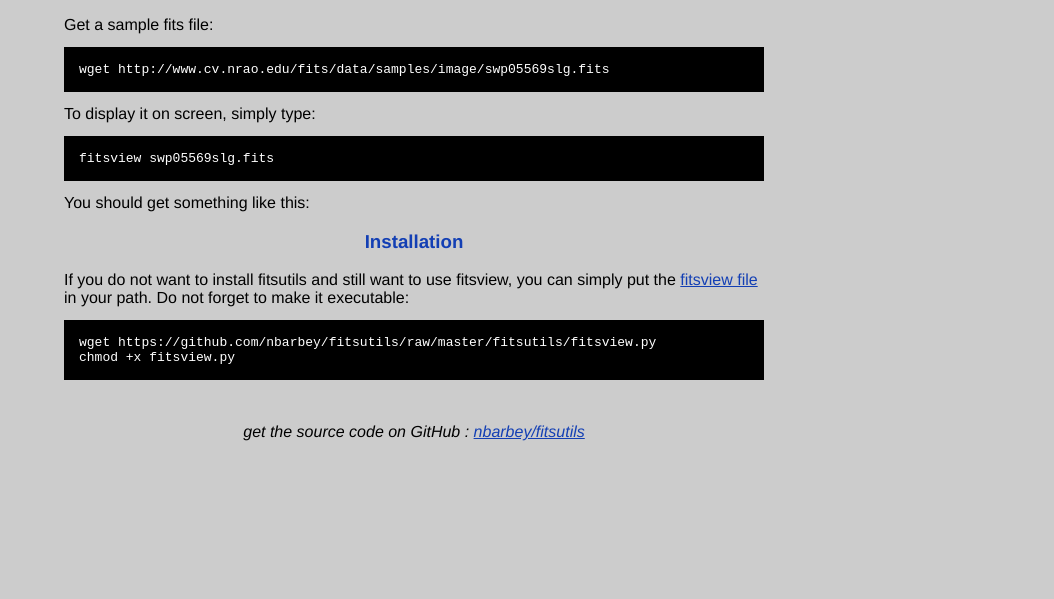
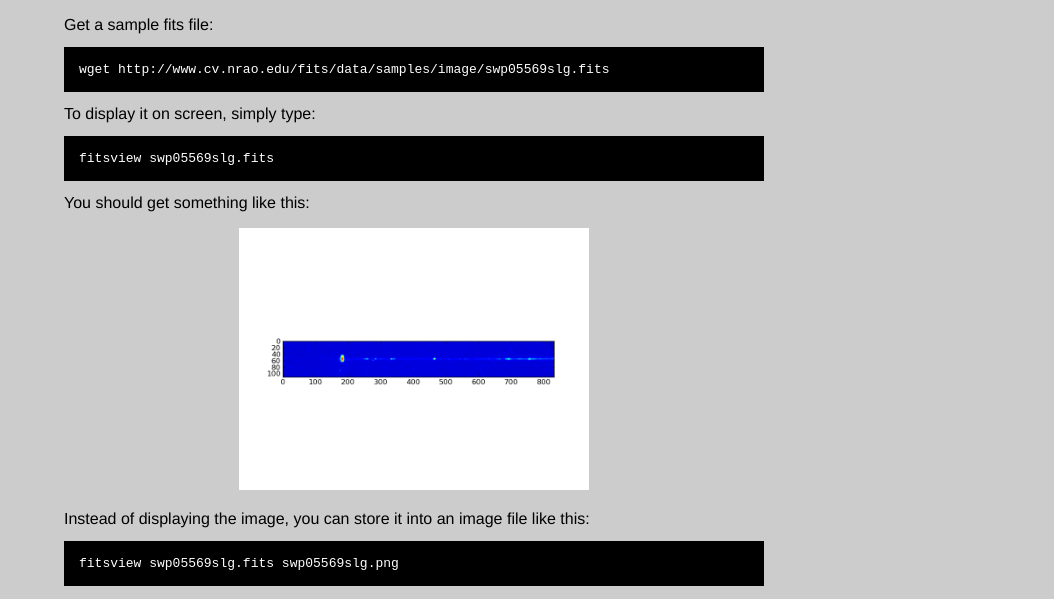
Before and after one commit to nbarbey/fitsutils, a plain HTML site: page fitsview.html in a window 1280 px wide. Shown: the part 343-942 px from the top of the page, without its empty margins (226-1280 px from the left). Before the commit the page ends 800 px from the top, so only its background shows below. Drawn offline with Linux system fonts and the light colour scheme.

Commit message:
Add documentation to fitsview

```diff
--- a/fitsview.html
+++ b/fitsview.html
@@ -52,6 +52,20 @@ fitsview swp05569slg.fits
 
 You should get something like this:
 
+<p align="center" >
+<img src="swp05569slg.png" WIDTH="50%" HEIGHT="50%" />
+</p>
+
+Instead of displaying the image, you can store it into an image file
+like this:
+
+<pre>
+fitsview swp05569slg.fits swp05569slg.png
+</pre>
+
+Internally, this script uses matplotlib imshow function to generate
+the figure. For now, passing argument to imshow is not implemented so
+you can only get the default output of imshow.
 
 <h3> Installation </h3>
 
```
Also changed, not shown: swp05569slg.png (added).
